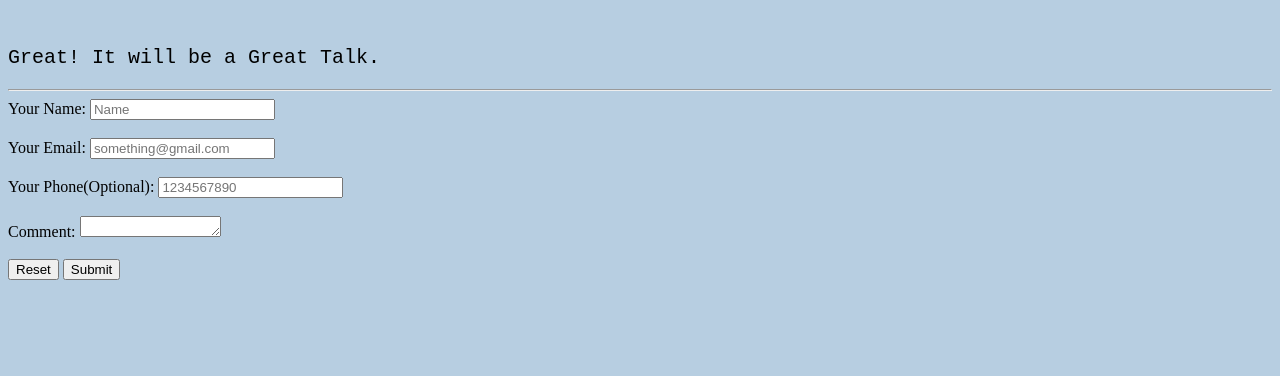
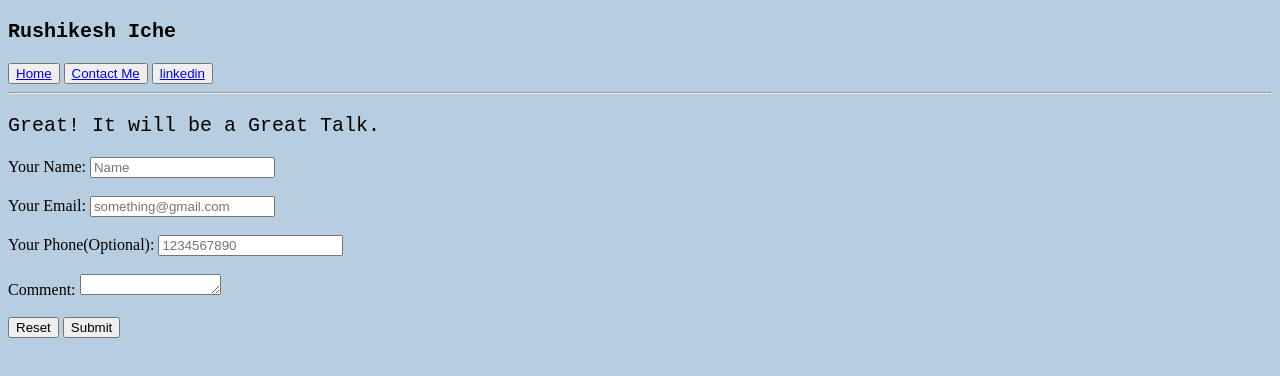
Before and after one commit to RushikeshIche/RushikeshIche.github.io, a plain HTML site: page contactme.html in a window 1280 px wide. Drawn offline with Linux system fonts and the light colour scheme.

Commit message:
Update contactme.html

```diff
--- a/contactme.html
+++ b/contactme.html
@@ -4,17 +4,41 @@
     <meta charset="UTF-8">
     <meta name="viewport" content="width=device-width, initial-scale=1.0">
     <title>Contact Me</title>
+    <link rel="stylesheet" href="style.css">
 </head>
 <body style="background-color: rgb(183, 206, 225);">
     <header >
 
        <!--  <a href="https://in.linkedin.com/in/rushikesh-iche-aa395b289"><img src="Rushicrop.png" alt="Rushi" height="100" ></a> -->
 
-    <br>
-    <pre style="font-size: 20px;">Great! It will be a Great Talk.</pre>
+
+
+    <div>
+
+        <span >
+            <pre style="font-size: 20px;color: black;" id="heading"><!-- Hello There I am  --><strong id="mainshadow">Rushikesh Iche</strong></pre>
+
+        </span>
+
+        <button><a href="index.html">Home</a></button>
+        <button><a href="contactme.html">Contact Me</a></button>
+
+        <button><a href="https://in.linkedin.com/in/rushikesh-iche-aa395b289">linkedin</a></button>
+
+
+
+
+
+
+
+
+
+    </div>
+
     </header>
     <hr>
     <form action="index.php" method="post" enctype="multipart/form-data">
+        <pre style="font-size: 20px;" id="heading">Great! It will be a Great Talk.</pre>
         <label for="name">Your Name:</label>
         <input id="name" type="text" placeholder="Name" required minlength="5" maxlength="25">
         <br>
```
